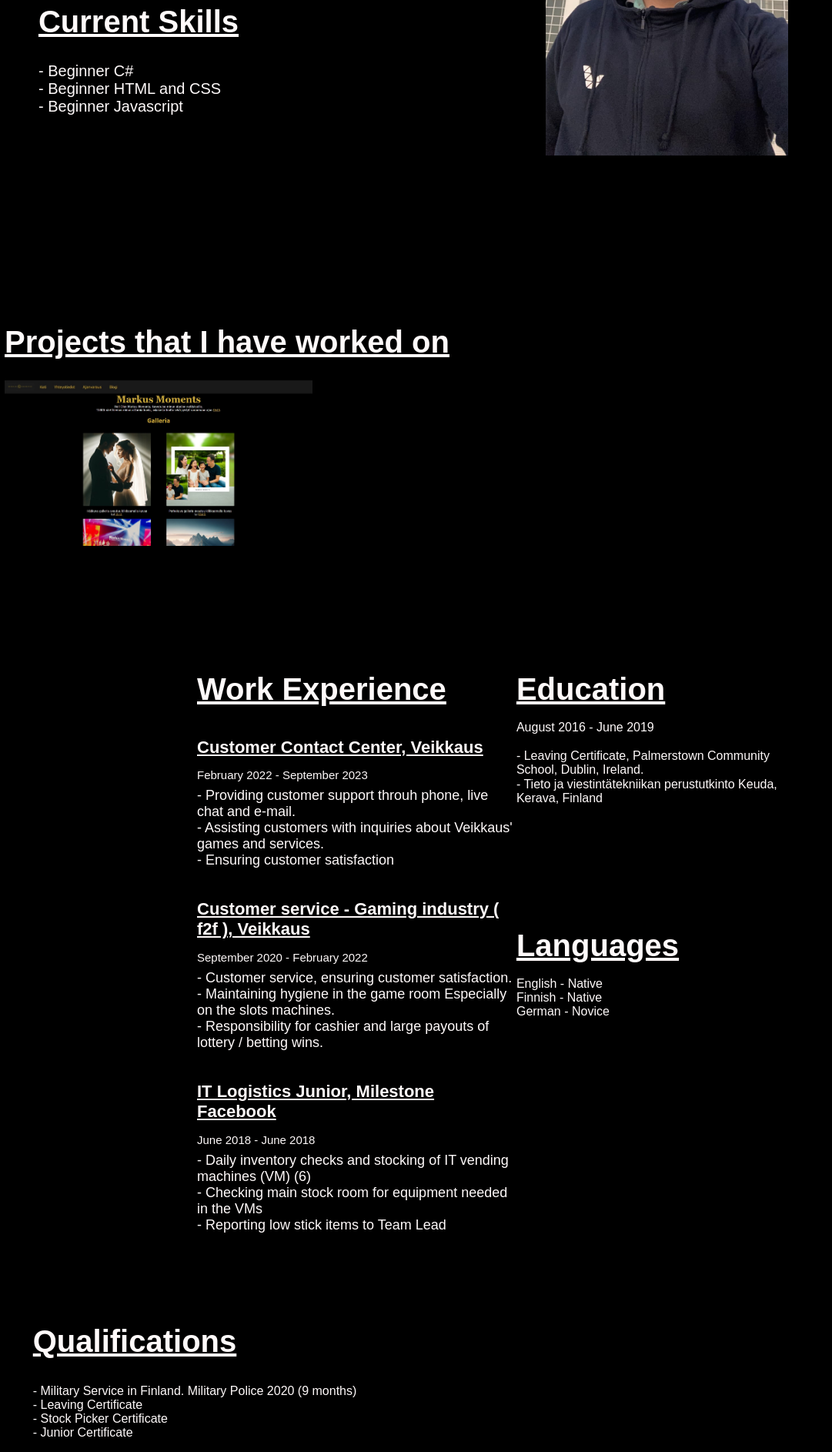
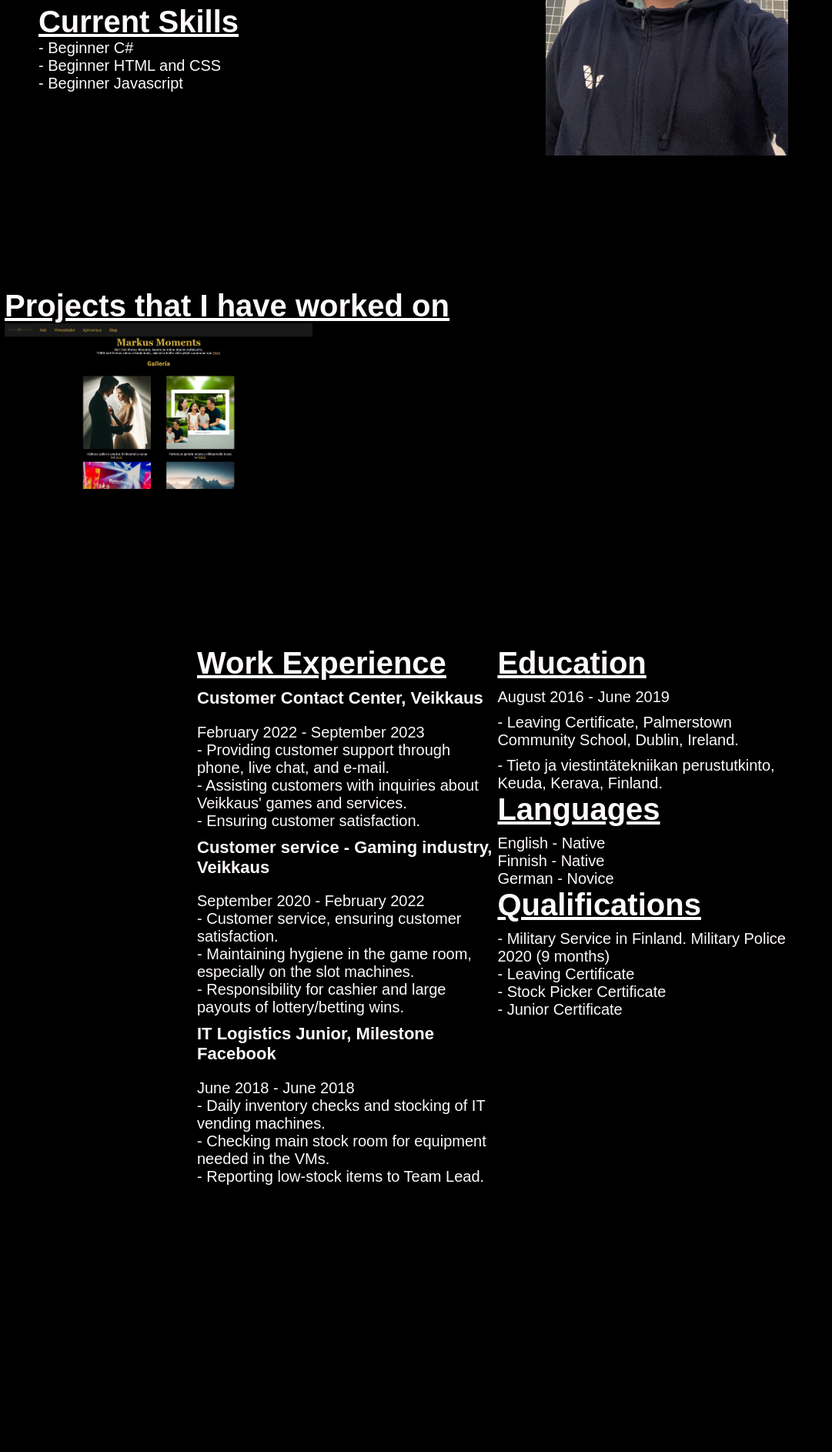
Before and after one commit to Synetraa1/Portfolio, a plain HTML site: page index.html in a window 1280 px wide. Shown: the part 1240-3126 px from the top of the page at 77% size, without its empty margins (0-1081 px from the left). After the commit the page ends 2780 px from the top, so only its background shows below. Drawn offline with Linux system fonts and the light colour scheme; a web font is replaced by a local one.

Commit message:
Cleaning

```diff
--- a/index.html
+++ b/index.html
@@ -1,27 +1,24 @@
 <!DOCTYPE html>
-<html>
-<body>
-<!-- Links to fonts & CSS file-->
+<html lang="en">
+<head>
+    <meta charset="UTF-8">
+    <meta name="viewport" content="width=device-width, initial-scale=1.0">
     <link rel="preconnect" href="https://fonts.googleapis.com">
     <link rel="preconnect" href="https://fonts.gstatic.com" crossorigin>
     <link href="https://fonts.googleapis.com/css2?family=New+Amsterdam&display=swap" rel="stylesheet">
     <link href="styles.css" rel="stylesheet">
-<meta charset="UTF-8">
-<meta name="viewport" content="width=device-width, initial-scale=1.0">
-
-<!--Title and introduction-->
+    <title>Nicholas Portfolio</title>
+</head>
+<body>
     <div class="intro">
-  <h1>Hello and welcome, I'm Nicholas.<br>Currently a software engineering student.<br>Developing my skills in general coding.<br></h1>
+        <h1>Hello and welcome, I'm Nicholas.<br>Currently a software engineering student.<br>Developing my skills in general coding.</h1>
     </div>
 
     <div class="sections">
-  <!-- About me section, telling shortly who I am and what I do-->
         <div class="aboutme">
             <h2>About Me</h2>
-    <p>I'm a young aspiring student from Finland. Currently studying <br> software engineering in Keuda. <br>
-      Please find my projects displayed below, Don't worry there will be more to come!<br> Especially interested in Web Design and game development but I am open to everything</p>
+            <p>I'm a young aspiring student from Finland. Currently studying software engineering in Keuda.<br> Please find my projects displayed below, more to come! <br>Especially interested in Web Design and game development but I am open to everything.</p>
         </div>
-
         <div class="Photo">
             <img src="Photos/Nico.jpg" alt="Picture of me" width="315px" height="525px">
         </div>
@@ -29,11 +26,7 @@
 
     <div class="skills">
         <h2>Current Skills</h2>
-  <p>
-    - Beginner C#<br>
-    - Beginner HTML and CSS<br>
-    - Beginner Javascript<br>
-  </p>
+        <p>- Beginner C#<br>- Beginner HTML and CSS<br>- Beginner Javascript</p>
     </div>
 
     <div class="projects">
@@ -41,107 +34,59 @@
         <img src="Photos/MarkusMoments.jpg" alt="Markus Moments website, one of my first group projects" width="400px" height="215px" id="projectImg">
     </div>
 
-<!-- The Modal -->
     <div id="myModal" class="modal">
         <span class="close">&times;</span>
         <img class="modal-content" id="img01">
         <div id="caption"></div>
     </div>
 
-<script src="script.js"></script>
-</body>
-</html><!DOCTYPE html>
-<html>
-<body>
-<!-- Links to fonts & CSS file-->
-<link rel="preconnect" href="https://fonts.googleapis.com">
-<link rel="preconnect" href="https://fonts.gstatic.com" crossorigin>
-<link href="https://fonts.googleapis.com/css2?family=New+Amsterdam&display=swap" rel="stylesheet">
-<link href="styles.css" rel="stylesheet">
-<meta charset="UTF-8">
-<meta name="viewport" content="width=device-width, initial-scale=1.0">
+    <div class="container">
+        <div class="cv1">
+            <h2>Work Experience</h2>
+            <div class="title">
+                <h1>Customer Contact Center, Veikkaus</h1>
+            </div>
+            <div class="time">
+                <p>February 2022 - September 2023</p>
+            </div>
+            <p>- Providing customer support through phone, live chat, and e-mail.<br>- Assisting customers with inquiries about Veikkaus' games and services.<br>- Ensuring customer satisfaction.</p>
 
+            <div class="title">
+                <h1>Customer service - Gaming industry, Veikkaus</h1>
+            </div>
+            <div class="time">
+                <p>September 2020 - February 2022</p>
+            </div>
+            <p>- Customer service, ensuring customer satisfaction.<br>- Maintaining hygiene in the game room, especially on the slot machines.<br>- Responsibility for cashier and large payouts of lottery/betting wins.</p>
 
-<!-- The Modal -->
-<div id="myModal" class="modal">
-  <span class="close">&times;</span>
-  <img class="modal-content" id="img01">
-  <div id="caption"></div>
+            <div class="title">
+                <h1>IT Logistics Junior, Milestone Facebook</h1>
+            </div>
+            <div class="time">
+                <p>June 2018 - June 2018</p>
+            </div>
+            <p>- Daily inventory checks and stocking of IT vending machines.<br>- Checking main stock room for equipment needed in the VMs.<br>- Reporting low-stock items to Team Lead.</p>
         </div>
 
-<script src="script.js"></script>
+        <div class="education">
+            <h2>Education</h2>
+            <div class="timeed">
+                <p>August 2016 - June 2019</p>
+            </div>
+            <p>- Leaving Certificate, Palmerstown Community School, Dublin, Ireland.</p>
+            <p>- Tieto ja viestintätekniikan perustutkinto, Keuda, Kerava, Finland.</p>
 
-<div class = "container">
-<div class = "cv1">
-<h2>Work Experience</h2>
-<div class ="title">
-<h1>Customer Contact Center, Veikkaus</h1>
+            <div class="languages">
+                <h2>Languages</h2>
+                <p>English - Native<br>Finnish - Native<br>German - Novice</p>
             </div>
-    <div class = "time">
-<p> February 2022 - September 2023 </p><br>
-</div>
-<p>
-    - Providing customer support throuh phone, live chat and e-mail.<br>
-    - Assisting customers with inquiries about Veikkaus'
-      games and services. <br>
-    - Ensuring customer satisfaction <br>
-</p>
-<div class ="title">
-    <h1>Customer service - Gaming industry ( f2f ), Veikkaus</h1>
-</div>
-        <div class = "time">
-    <p> September 2020 - February 2022 </p><br>
-    </div>
-    <p>
-    - Customer service, ensuring customer satisfaction.<br>
-    - Maintaining hygiene in the game room
-    Especially on the slots machines.<br>
-    - Responsibility for cashier and large payouts of lottery / betting wins.
-</p>
-<div class ="title">
-    <h1>IT Logistics Junior, Milestone Facebook</h1>
-</div>
-        <div class = "time">
-    <p> June 2018 - June 2018 </p><br>
-    </div>
-    <p>
-    - Daily inventory checks and stocking of IT vending machines (VM) (6)<br>
-    - Checking main stock room for equipment needed in the VMs <br>
-    - Reporting low stick items to Team Lead
-</p>
-</div>
-<div class ="education">
-<h2>Education</h2>
-<div class = "timeed">
-    <p> August 2016 - June 2019 </p><br>
-    </div>
-    <p>
-    - Leaving Certificate, Palmerstown Community School, Dublin, Ireland.
-    </p>
-    <p>
-        - Tieto ja viestintätekniikan perustutkinto Keuda, Kerava, Finland
-        </p>
-
-<div class ="languages">
-    <h2>Languages</h2>
-            <p>
-            English - Native <br>
-            Finnish - Native <br>
-            German - Novice <br>
-            </p>
+            <div class="qualifications">
+                <h2>Qualifications</h2>
+                <p>- Military Service in Finland. Military Police 2020 (9 months)<br>- Leaving Certificate<br>- Stock Picker Certificate<br>- Junior Certificate</p>
             </div>
         </div>
     </div>
 
-
-<div class = "qualifications">
-<h2>Qualifications</h2>
-<p>
-- Military Service in Finland. Military Police 2020 (9 months) <br>
-- Leaving Certificate <br>
-- Stock Picker Certificate <br>
-- Junior Certificate <br>
-</p>
-</div>
+    <script src="script.js"></script>
 </body>
 </html>
--- a/script.js
+++ b/script.js
@@ -12,15 +12,14 @@ img.onclick = function() {
   captionText.innerHTML = this.alt;
 }
 
-// Get the <span> element that closes the modal
-var span = document.getElementsByClassName("close")[0];
-
 // When the user clicks on <span> (x), close the modal
-span.onclick = function() {
+document.getElementsByClassName("close")[0].onclick = function() {
   modal.style.display = "none";
 }
+
+// When the user clicks anywhere outside of the modal image, close the modal
 modal.onclick = function(event) {
     if (event.target === modal) {
       modal.style.display = "none";
     }
-  }
+}
--- a/styles.css
+++ b/styles.css
@@ -18,87 +18,78 @@ body {
     text-align: center;
 }
 
+.cv1 h1 {
+    color:snow;
+    font-size:22px;
+    margin-top: 10px;
+}
+
 .sections {
     display: flex;
     justify-content: space-between;
-    width: 60%; /* Adjusting width */
-    padding-top: 20vh; /* Pushes the h2s down so they appear after scrolling */
+    width: 60%;
+    padding-top: 20vh;
 }
 
-.aboutme h2, .skills h2 {
+.aboutme h2, .skills h2, .projects h1, .container h2, .qualifications h2 {
     color: snow;
     font-size: 40px;
-    text-decoration:underline;
+    text-decoration: underline;
     margin: 0;
 }
 
-.aboutme h2 {
-    text-align: left;
+.skills {
+    margin-right: 920px;
+    margin-top: -200px;
 }
 
-.skills {
-    margin-right:920px;
-    margin-top:-200px;
-}
-
-.skills h2 {
-    text-align: left;
-}
-
-.new-amsterdam-regular {
-    font-family: "New Amsterdam", sans-serif;
-    font-weight: 400;
-    font-style: normal;
-}
-
-.aboutme p {
+.aboutme p, .skills p, .qualifications p, .cv1 p, .time p, .languages p {
     color: snow;
     font-size: 20px;
-    padding-top:10px;
+    margin: 0;
 }
-
-.skills p{
-    color:snow;
+.education p {
+    color: snow;
     font-size: 20px;
-    padding-top:10px;
-}
-
-.projects h1{
-    color:snow;
-    font-size:40px;
-    padding-top: 225px;
-    margin-right:115px;
-    text-decoration:underline;
+    margin: 0;
+    margin-top: 10px;
 }
 
 .projects {
-    margin-right:575px;
+    margin-right: 575px;
 }
 
-/* Modal (background) */
+.projects h1 {
+    padding-top: 255px;
+    margin-right: 115px;
+}
+
+.time p {
+    padding-top: 5px;
+}
+
 .modal {
-    display: none; /* Hidden by default */
-    position: fixed; /* Stay in place */
-    z-index: 1; /* Sit on top */
-    padding-top: 100px; /* Location of the box */
+    display: none;
+    position: fixed;
+    z-index: 1;
+    padding-top: 100px;
     left: 0;
     top: 0;
-    width: 100%; /* Full width */
-    height: 100%; /* Full height */
-    overflow: auto; /* Enable scroll if needed */
-    background-color: rgb(0, 0, 0); /* Fallback color */
-    background-color: rgba(0, 0, 0, 0.9); /* Black w/ opacity */
+    width: 100%;
+    height: 100%;
+    overflow: auto;
+    background-color: rgba(0, 0, 0, 0.9);
 }
 
-  /* Modal Content (Image) */
 .modal-content {
     margin: auto;
     display: block;
     width: 90%;
     max-width: 1200px;
+    animation-name: zoom;
+    animation-duration: 0.6s;
 }
 
-  /* Caption of Modal Image (Image Text) - Same Width as the Image */
 #caption {
     margin: auto;
     display: block;
@@ -110,18 +101,11 @@ body {
     height: 150px;
 }
 
-  /* Add Animation - Zoom in the Modal */
-  .modal-content, #caption {
-    animation-name: zoom;
-    animation-duration: 0.6s;
+@keyframes zoom {
+    from {transform: scale(0);}
+    to {transform: scale(1);}
 }
 
-  @keyframes zoom {
-    from {transform: scale(0)}
-    to {transform: scale(1)}
-  }
-
-  /* The Close Button */
 .close {
     position: absolute;
     top: 50px;
@@ -130,70 +114,16 @@ body {
     font-size: 40px;
     font-weight: bold;
     transition: 0.3s;
-  }
-
-  .close:hover,
-  .close:focus {
-    color: #bbb;
-    text-decoration: none;
     cursor: pointer;
 }
 
-  .title h2 {
-    color:snow;
-    font: size 25px;
-    margin-top:70px;
-    text-decoration:underline;
-  }
-
-  .cv1 h1 {
-    color:snow;
-    font-size:22px;
-    margin-top:40px;
-    text-decoration:underline;
-  }
-  .container h2 {
-    color:snow;
-    font-size:40px;
-    margin-top:20vh;
-    text-decoration:underline;
-  }
-
-
-  .cv1 p {
-    color:snow;
-    font-size:18px;
-    margin-top:-25px;
-  }
-
-  .time p{
-    font-size:15px;
-    margin-top:10px
+.close:hover, .close:focus {
+    color: #bbb;
 }
 
 .container {
+    margin-top:200px;
     display: flex;
     justify-content: space-between;
-    width: 60%; /* Adjusting width */
+    width: 60%;
 }
-  .timeed p {
-    color:snow;
-    margin-top:10px;
-  }
-
-  .education p {
-    color:snow;
-    margin-top:-15px;
-  }
-
-  .qualifications h2 {
-    color:snow;
-    font-size:40px;
-    text-decoration: underline;
-    margin-top:100px;
-    margin-right:930px;
-  }
-
-  .qualifications p {
-    color:snow;
-  }
```
Lines whose indentation alone changed are shown as unchanged.
